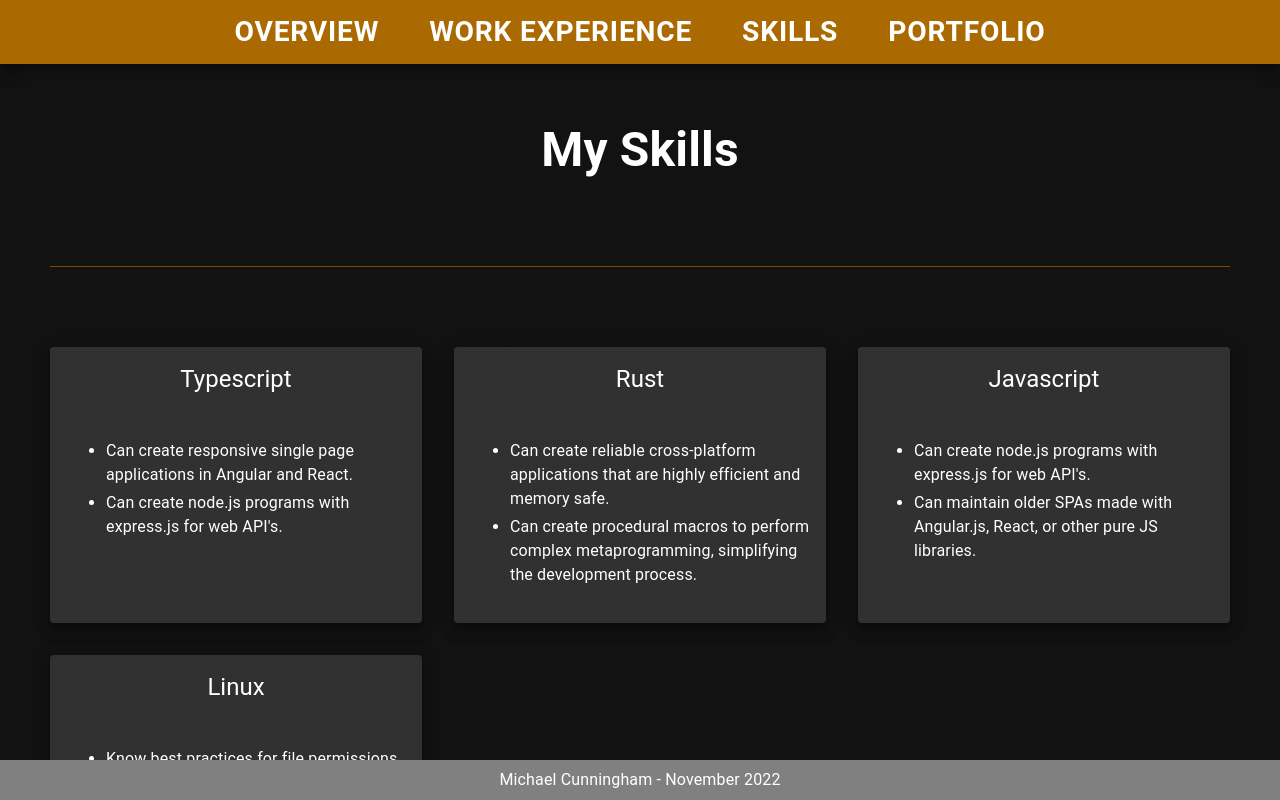
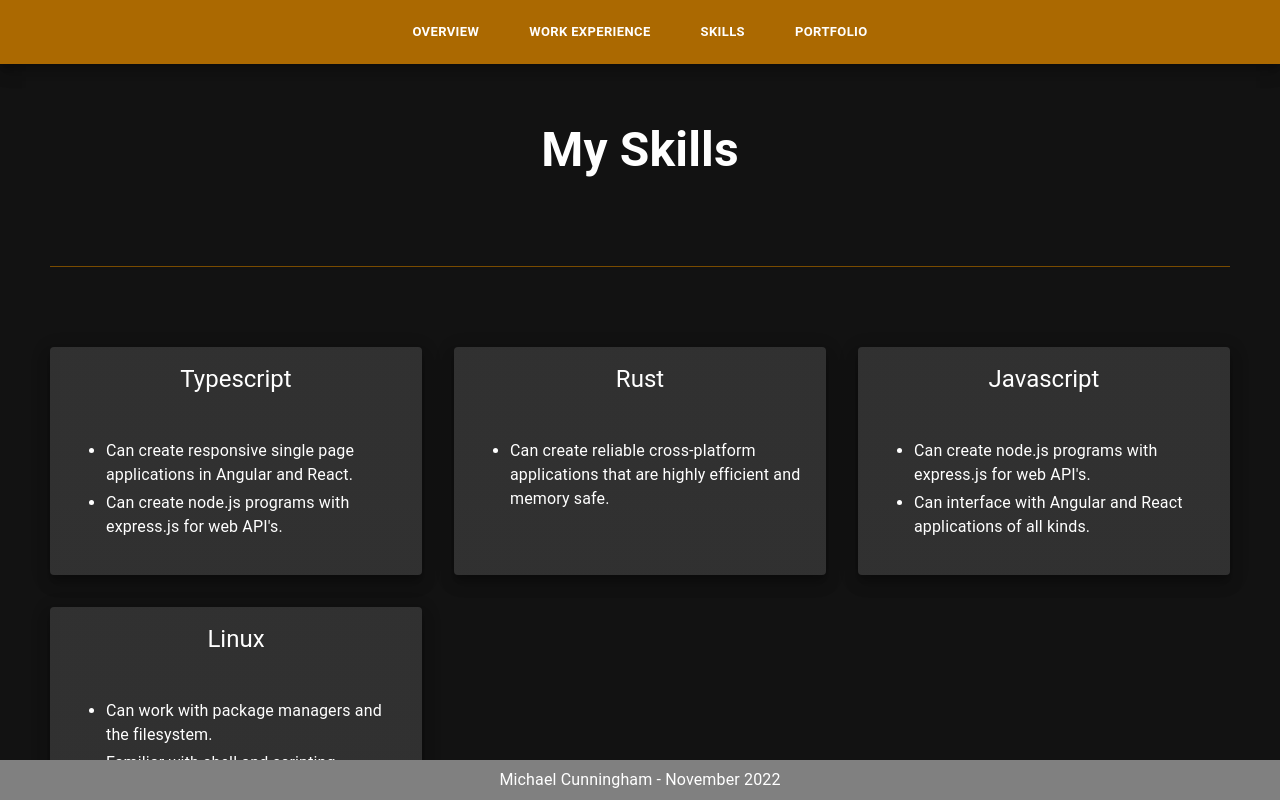
Before and after one commit to MikeECunningham/portfolio, a React (Create React App) app: page /skills in a window 1280 px wide. Shown: the top 800 px of the page. Built offline with nearby package versions, Linux system fonts and the light colour scheme.

Commit message:
updated fonts and text

```diff
--- a/src/components/Menu.tsx
+++ b/src/components/Menu.tsx
@@ -17,7 +17,7 @@ const Menu = (props: MenuProps) => {
       <AppBar position="static" elevation={10} style={{background:'#ab6901'}}>
         <Toolbar>
           <Container style={{ display: 'flex', justifyContent: 'center',}}>
-            {props.buttons.map(([title, url]) => <Button key={title} onClick={() => navigate(url)} style={{ paddingRight:25, paddingLeft:25, fontSize:"2.2vw", fontWeight:"bold"}}>{title}</Button>)}
+            {props.buttons.map(([title, url]) => <Button key={title} onClick={() => navigate(url)} style={{ paddingRight:25, paddingLeft:25, fontSize:"calc(8px + 0.390625vw)", fontWeight:"bold"}}>{title}</Button>)}
           </Container>
         </Toolbar>
       </AppBar>
--- a/src/components/Overview.tsx
+++ b/src/components/Overview.tsx
@@ -21,15 +21,15 @@ interface Highlight {
 const highlights: Highlight[] = [
   {
     title: 'Systems-Level Software',
-    description: 'Optimization is a way of life. I can code for fast computation, low latency, stability, and lock-free parallelism.'
+    description: 'I can code for fast computation, low latency, stability, and lock-free parallelism.'
   },
   {
     title: 'Full Stack Development',
-    description: 'I have experience building full stack applications across a variety of languages, libraries, and frameworks. If you can describe it to me, I can get it done.'
+    description: 'I have experience building full stack applications across a variety of languages, libraries, and frameworks.'
   },
   {
     title: 'Cross-Platform Development',
-    description: 'I am able to create applications that work seamlessly across mobile and desktop platforms with ease. Say goodbye to separate codebases for iOS and Android.'
+    description: 'I can create single applications for multiple platforms, both desktop and mobile.'
   }
 ]
 
--- a/src/components/Skills.tsx
+++ b/src/components/Skills.tsx
@@ -28,23 +28,21 @@ const skills: Skill[] = [
   {
     title: "Rust",
     description: [
-      "Can create reliable cross-platform applications that are highly efficient and memory safe.",
-      "Can create procedural macros to perform complex metaprogramming, simplifying the development process."
+      "Can create reliable cross-platform applications that are highly efficient and memory safe."
     ]
   },
   {
     title: "Javascript",
     description: [
       "Can create node.js programs with express.js for web API's.",
-      "Can maintain older SPAs made with Angular.js, React, or other pure JS libraries.",
+      "Can interface with Angular and React applications of all kinds.",
     ]
   },
   {
     title: "Linux",
     description: [
-      "Know best practices for file permissions to ensure system is secure.",
-      "Can use different package managers to install software for specific distributions.",
-      "Able to create shell scripts for managing system resources."
+      "Can work with package managers and the filesystem.",
+      "Familiar with shell and scripting."
     ]
   },
   // {
```
Also changed, not shown: 1 other file (tests, documents, lock files or other folders).
